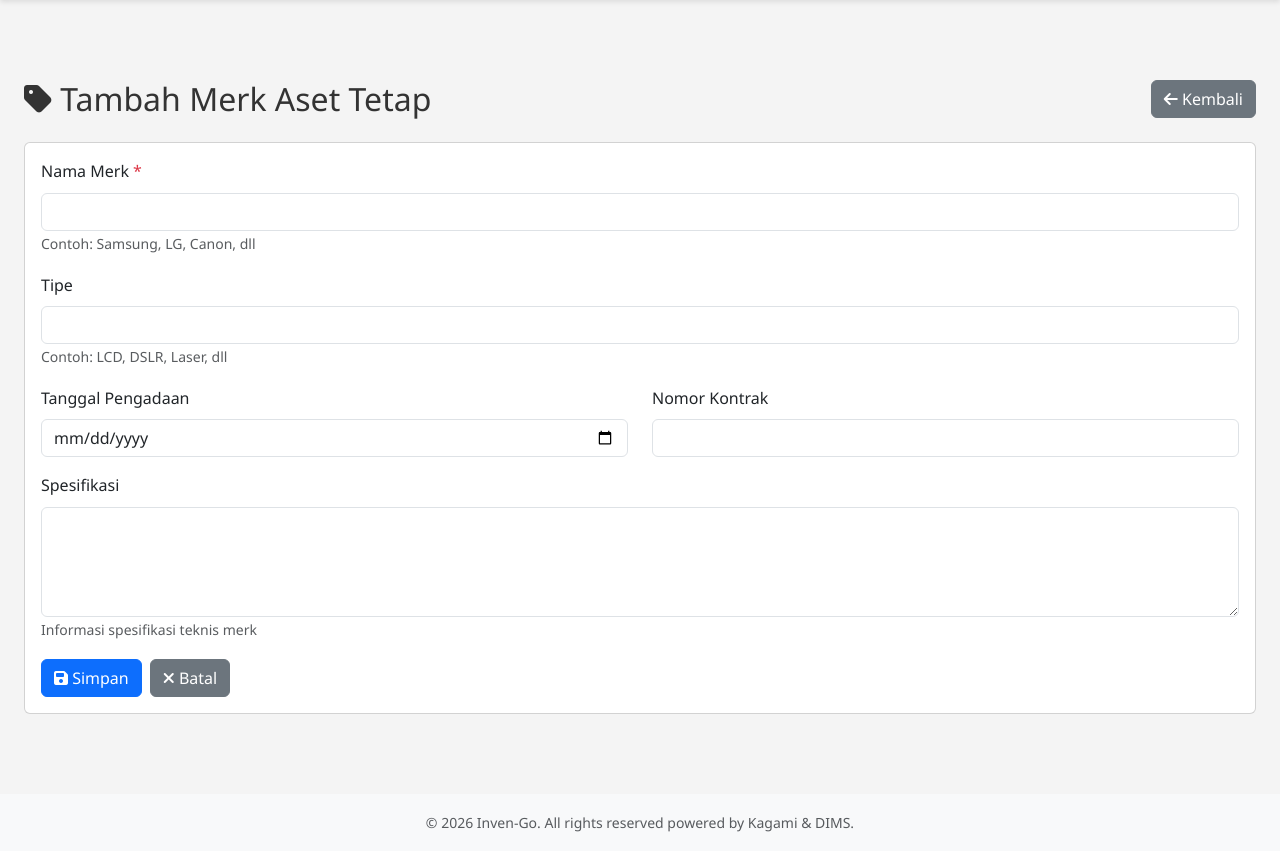
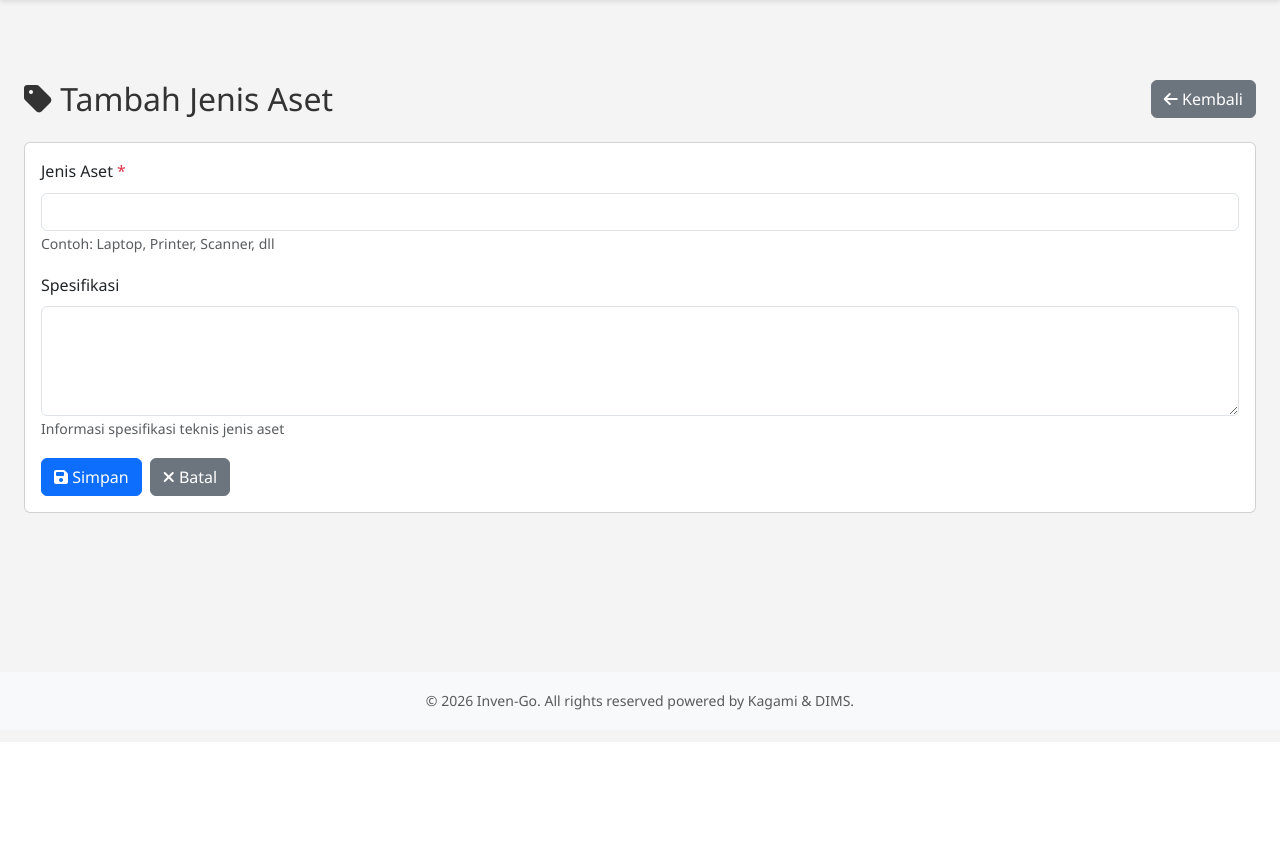
Before and after one commit to takdim/inven-go, a Flask app: page /merk-aset-tetap/tambah in a window 1280 px wide. Shown: the part 58-909 px from the top of the page. After the commit the page ends 768 px from the top, so only its background shows below. Run offline with Flask 3, Linux system fonts and the light colour scheme; the visitor is signed in with stand-in values (Sample User, id 1); data that the repository does not hold is empty; parts of the project's set-up code (start-up, migrations or seed data) failed here and were passed over.

Commit message:
perubahan fitur

```diff
--- a/app/laporan/forms.py
+++ b/app/laporan/forms.py
@@ -45,7 +45,7 @@ class LaporanKontrakForm(FlaskForm):
 class LaporanAsetTetapForm(FlaskForm):
     """Form filter laporan aset tetap"""
     kategori_id = SelectField('Kategori', coerce=int, validators=[Optional()])
-    merk_aset_tetap_id = SelectField('Merk', coerce=int, validators=[Optional()])
+    merk_aset_tetap_id = SelectField('Jenis Aset', coerce=int, validators=[Optional()])
     submit = SubmitField('Tampilkan')
 
 
--- a/app/merk/routes.py
+++ b/app/merk/routes.py
@@ -56,7 +56,7 @@ def tambah():
 @login_required
 def edit(id):
     merk = MerkBarang.query.get_or_404(id)
-    form = MerkForm(obj=merk)
+    form = MerkForm(original_nama_merk=merk.nama_merk, obj=merk)
 
     if form.validate_on_submit():
         merk.nama_merk = form.nama_merk.data
@@ -97,10 +97,10 @@ def detail(id):
 
     from app.models.barang import Barang
 
-    barang_total = merk.barang.count()
+    barang_total = merk.get_total_stok_akhir()
     barang_list = (
         merk.barang.order_by(Barang.created_at.desc()).limit(20).all()
-        if barang_total > 0
+        if merk.barang.count() > 0
         else []
     )
 
--- a/app/merk_aset_tetap/forms.py
+++ b/app/merk_aset_tetap/forms.py
@@ -4,9 +4,9 @@ from wtforms.validators import DataRequired, Length, ValidationError, Optional
 from app.models.merk_aset_tetap import MerkAsetTetap
 
 class MerkAsetTetapForm(FlaskForm):
-    nama_merk = StringField('Nama Merk', validators=[
-        DataRequired(message='Nama merk tidak boleh kosong'),
-        Length(min=2, max=100, message='Nama merk harus antara 2-100 karakter')
+    nama_merk = StringField('Jenis Aset', validators=[
+        DataRequired(message='Jenis aset tidak boleh kosong'),
+        Length(min=2, max=100, message='Jenis aset harus antara 2-100 karakter')
     ])
 
     tipe = StringField('Tipe', validators=[
@@ -39,4 +39,4 @@ class MerkAsetTetapForm(FlaskForm):
             existing = MerkAsetTetap.query.filter_by(nama_merk=field.data).first()
 
         if existing:
-            raise ValidationError('Nama merk sudah digunakan.')
+            raise ValidationError('Jenis aset sudah digunakan.')
--- a/app/merk_aset_tetap/routes.py
+++ b/app/merk_aset_tetap/routes.py
@@ -1,11 +1,9 @@
-from flask import render_template, redirect, url_for, flash, request, send_file
+from flask import render_template, redirect, url_for, flash, request
 from flask_login import login_required
 from app.merk_aset_tetap import bp
 from app.models.merk_aset_tetap import MerkAsetTetap
 from app.merk_aset_tetap.forms import MerkAsetTetapForm
-from app.utils.pdf_export import export_merk_aset_tetap_to_pdf
 from app import db
-from datetime import datetime
 from sqlalchemy import func
 
 @bp.route('/')
@@ -29,7 +27,7 @@ def index():
     merk_list = pagination.items
 
     return render_template('merk_aset_tetap/index.html',
-                         title='Data Merk Aset Tetap',
+                         title='Data Jenis Aset',
                          merk_list=merk_list,
                          pagination=pagination,
                          search=search)
@@ -43,21 +41,22 @@ def tambah():
     if form.validate_on_submit():
         merk = MerkAsetTetap(
             nama_merk=form.nama_merk.data,
-            tipe=form.tipe.data,
-            tanggal_pengadaan=form.tanggal_pengadaan.data,
-            nomor_kontrak=form.nomor_kontrak.data,
+            tipe=None,
+            tanggal_pengadaan=None,
+            nomor_kontrak=None,
             spesifikasi=form.spesifikasi.data
         )
 
         db.session.add(merk)
         db.session.commit()
 
-        flash('Merk Aset Tetap berhasil ditambahkan!', 'success')
+        flash('Jenis Aset berhasil ditambahkan!', 'success')
         return redirect(url_for('merk_aset_tetap.index'))
 
     return render_template('merk_aset_tetap/form.html',
-                         title='Tambah Merk Aset Tetap',
-                         form=form)
+                         title='Tambah Jenis Aset',
+                         form=form,
+                         is_edit=False)
 
 @bp.route('/<int:id>/edit', methods=['GET', 'POST'])
 @login_required
@@ -69,27 +68,24 @@ def edit(id):
 
     if form.validate_on_submit():
         merk.nama_merk = form.nama_merk.data
-        merk.tipe = form.tipe.data
-        merk.tanggal_pengadaan = form.tanggal_pengadaan.data
-        merk.nomor_kontrak = form.nomor_kontrak.data
         merk.spesifikasi = form.spesifikasi.data
 
         db.session.commit()
 
-        flash('Merk Aset Tetap berhasil diupdate!', 'success')
+        flash('Jenis Aset berhasil diupdate!', 'success')
         return redirect(url_for('merk_aset_tetap.index'))
 
     elif request.method == 'GET':
         form.nama_merk.data = merk.nama_merk
         form.tipe.data = merk.tipe
-        form.tanggal_pengadaan.data = merk.tanggal_pengadaan
         form.nomor_kontrak.data = merk.nomor_kontrak
         form.spesifikasi.data = merk.spesifikasi
 
     return render_template('merk_aset_tetap/form.html',
-                         title='Edit Merk Aset Tetap',
+                         title='Edit Jenis Aset',
                          form=form,
-                         merk=merk)
+                         merk=merk,
+                         is_edit=True)
 
 @bp.route('/<int:id>/hapus', methods=['POST'])
 @login_required
@@ -99,13 +95,13 @@ def hapus(id):
 
     # Cek apakah merk digunakan oleh aset
     if merk.get_total_aset() > 0:
-        flash(f'Merk Aset Tetap tidak dapat dihapus karena masih digunakan oleh {merk.get_total_aset()} aset!', 'danger')
+        flash(f'Jenis Aset tidak dapat dihapus karena masih digunakan oleh {merk.get_total_aset()} aset!', 'danger')
         return redirect(url_for('merk_aset_tetap.index'))
 
     db.session.delete(merk)
     db.session.commit()
 
-    flash('Merk Aset Tetap berhasil dihapus!', 'success')
+    flash('Jenis Aset berhasil dihapus!', 'success')
     return redirect(url_for('merk_aset_tetap.index'))
 
 
@@ -136,7 +132,7 @@ def detail(id):
 
     return render_template(
         'merk_aset_tetap/detail.html',
-        title=f'Detail Merk Aset Tetap {merk.nama_merk}',
+        title=f'Detail Jenis Aset {merk.nama_merk}',
         merk=merk,
         aset_total=aset_total,
         total_barang_all=total_barang_all,
@@ -167,5 +163,5 @@ def cetak_laporan():
         pdf_data,
         mimetype='application/pdf',
         as_attachment=True,
-        download_name=f'Laporan_Merk_Aset_Tetap_{datetime.now().strftime("%d%m%Y_%H%M%S")}.pdf'
+        download_name=f'Laporan_Jenis_Aset_{datetime.now().strftime("%d%m%Y_%H%M%S")}.pdf'
     )
--- a/app/templates/aset_tetap/index.html
+++ b/app/templates/aset_tetap/index.html
@@ -63,7 +63,7 @@
               <th>Kode Aset</th>
               <th>Nama Aset</th>
               <th>Kategori</th>
-              <th>Merk</th>
+              <th>Jenis Aset</th>
               <th>Kontrak/SPK</th>
               <th>Tempat Penggunaan</th>
               <th>Nama Pengguna</th>
--- a/app/templates/base.html
+++ b/app/templates/base.html
@@ -79,7 +79,7 @@
                 <li><hr class="dropdown-divider" /></li>
                 <li>
                   <a class="dropdown-item" href="{{ url_for('merk_aset_tetap.index') }}"
-                    ><i class="fas fa-tag text-success"></i> Merk Aset Tetap</a
+                    ><i class="fas fa-tag text-success"></i> Jenis Aset</a
                   >
                 </li>
               </ul>
--- a/app/templates/laporan/aset_tetap.html
+++ b/app/templates/laporan/aset_tetap.html
@@ -77,7 +77,7 @@
               <th>Kode Aset</th>
               <th>Nama Aset</th>
               <th>Kategori</th>
-              <th>Merk</th>
+              <th>Jenis Aset</th>
               <th>Kontrak/SPK</th>
               <th>Tempat Penggunaan</th>
               <th>Nama Pengguna</th>
--- a/app/templates/merk/index.html
+++ b/app/templates/merk/index.html
@@ -96,7 +96,7 @@
               </td>
               <td>
                 <span class="badge bg-info"
-                  >{{ merk.get_total_item() }} barang</span
+                  >{{ merk.get_total_stok_akhir() }} barang</span
                 >
               </td>
               <td class="text-center">
--- a/app/templates/merk_aset_tetap/form.html
+++ b/app/templates/merk_aset_tetap/form.html
@@ -20,7 +20,7 @@
 
         <div class="mb-3">
           <label for="nama_merk" class="form-label"
-            >Nama Merk <span class="text-danger">*</span></label
+            >Jenis Aset <span class="text-danger">*</span></label
           >
           {% if form.nama_merk.errors %}
           <input
@@ -46,88 +46,7 @@
             required
           />
           {% endif %}
-          <small class="form-text text-muted">Contoh: Samsung, LG, Canon, dll</small>
-        </div>
-
-        <div class="mb-3">
-          <label for="tipe" class="form-label">Tipe</label>
-          {% if form.tipe.errors %}
-          <input
-            type="text"
-            class="form-control is-invalid"
-            id="tipe"
-            name="tipe"
-            value="{{ form.tipe.data or '' }}"
-          />
-          <div class="invalid-feedback d-block">
-            {% for error in form.tipe.errors %}
-            <i class="fas fa-exclamation-circle"></i> {{ error }}<br />
-            {% endfor %}
-          </div>
-          {% else %}
-          <input
-            type="text"
-            class="form-control"
-            id="tipe"
-            name="tipe"
-            value="{{ form.tipe.data or '' }}"
-          />
-          {% endif %}
-          <small class="form-text text-muted">Contoh: LCD, DSLR, Laser, dll</small>
-        </div>
-
-        <div class="row">
-          <div class="col-md-6 mb-3">
-            <label for="tanggal_pengadaan" class="form-label">Tanggal Pengadaan</label>
-            {% if form.tanggal_pengadaan.errors %}
-            <input
-              type="date"
-              class="form-control is-invalid"
-              id="tanggal_pengadaan"
-              name="tanggal_pengadaan"
-              value="{{ form.tanggal_pengadaan.data.isoformat() if form.tanggal_pengadaan.data else '' }}"
-            />
-            <div class="invalid-feedback d-block">
-              {% for error in form.tanggal_pengadaan.errors %}
-              <i class="fas fa-exclamation-circle"></i> {{ error }}<br />
-              {% endfor %}
-            </div>
-            {% else %}
-            <input
-              type="date"
-              class="form-control"
-              id="tanggal_pengadaan"
-              name="tanggal_pengadaan"
-              value="{{ form.tanggal_pengadaan.data.isoformat() if form.tanggal_pengadaan.data else '' }}"
-            />
-            {% endif %}
-          </div>
-
-          <div class="col-md-6 mb-3">
-            <label for="nomor_kontrak" class="form-label">Nomor Kontrak</label>
-            {% if form.nomor_kontrak.errors %}
-            <input
-              type="text"
-              class="form-control is-invalid"
-              id="nomor_kontrak"
-              name="nomor_kontrak"
-              value="{{ form.nomor_kontrak.data or '' }}"
-            />
-            <div class="invalid-feedback d-block">
-              {% for error in form.nomor_kontrak.errors %}
-              <i class="fas fa-exclamation-circle"></i> {{ error }}<br />
-              {% endfor %}
-            </div>
-            {% else %}
-            <input
-              type="text"
-              class="form-control"
-              id="nomor_kontrak"
-              name="nomor_kontrak"
-              value="{{ form.nomor_kontrak.data or '' }}"
-            />
-            {% endif %}
-          </div>
+          <small class="form-text text-muted">Contoh: Laptop, Printer, Scanner, dll</small>
         </div>
 
         <div class="mb-3">
@@ -153,7 +72,7 @@
           >{{ form.spesifikasi.data or '' }}</textarea>
           {% endif %}
           <small class="form-text text-muted"
-            >Informasi spesifikasi teknis merk</small
+            >Informasi spesifikasi teknis jenis aset</small
           >
         </div>
 
```
Also changed, not shown: app/aset_tetap/forms.py (+9 -3 lines), app/aset_tetap/routes.py (+5 -9 lines), app/merk/forms.py (+16 -1 lines), app/models/kategori.py (+16 -1 lines), app/models/merk_aset_tetap.py (+12 -0 lines), app/templates/aset_tetap/detail.html (+17 -3 lines), app/templates/aset_tetap/form.html (+15 -1 lines), app/templates/merk_aset_tetap/detail.html (+8 -8 lines), app/templates/merk_aset_tetap/index.html (+9 -32 lines), app/utils/pdf_export.py (+4 -4 lines).
